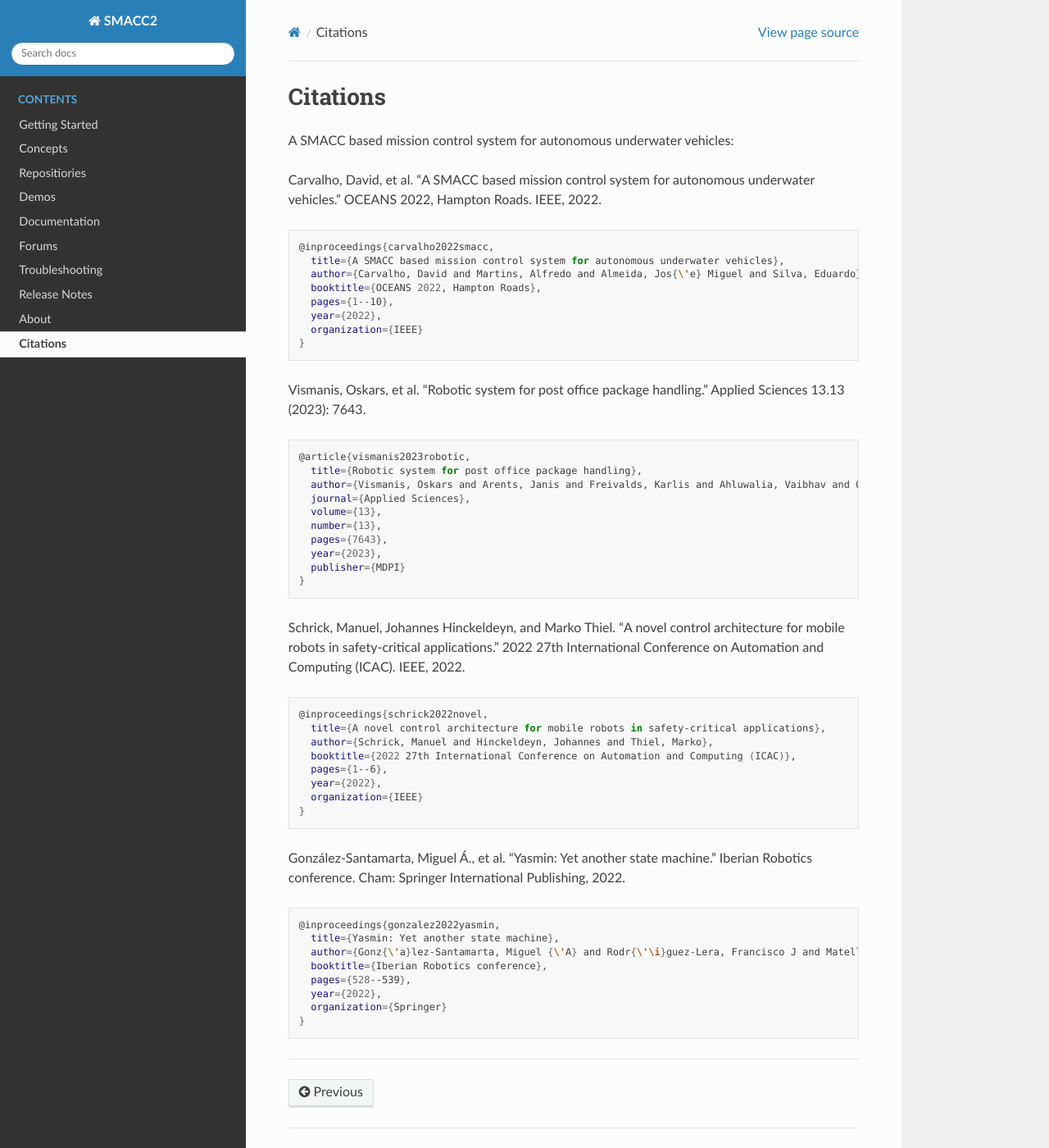
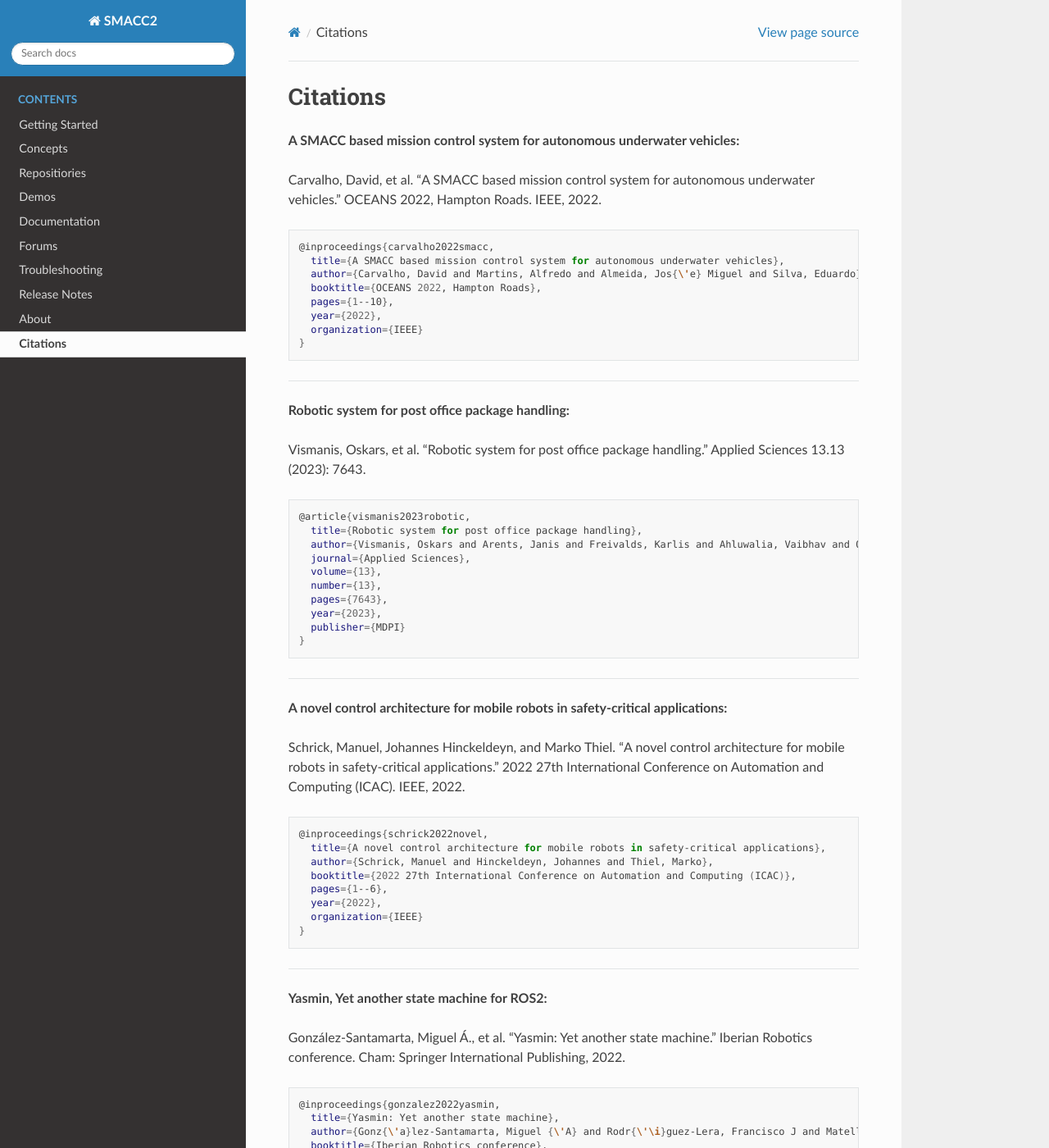
Before and after one commit to robosoft-ai/smacc2_docs, a Sphinx documentation site: the page built from docs/source/citations.rst, in a window 1280 px wide and 1400 px high. Shown: the whole window at 82% size. Built offline with Sphinx 7.4.7 and the Read the Docs theme 3.1.0, drawn with Linux system fonts in a browser that asks for light colours.

Commit message:
Update citations.rst

```diff
--- a/docs/source/citations.rst
+++ b/docs/source/citations.rst
@@ -1,7 +1,7 @@
 Citations
 =====
 
-A SMACC based mission control system for autonomous underwater vehicles:
+**A SMACC based mission control system for autonomous underwater vehicles:**
 
 Carvalho, David, et al. "A SMACC based mission control system for autonomous underwater vehicles." OCEANS 2022, Hampton Roads. IEEE, 2022.
 
@@ -17,7 +17,8 @@
    }
 
 -----
-Robotic system for post office package handling:
+
+**Robotic system for post office package handling:**
 
 Vismanis, Oskars, et al. "Robotic system for post office package handling." Applied Sciences 13.13 (2023): 7643.
 
@@ -35,7 +36,8 @@
    }
 
 -----
-A novel control architecture for mobile robots in safety-critical applications:
+
+**A novel control architecture for mobile robots in safety-critical applications:**
 
 Schrick, Manuel, Johannes Hinckeldeyn, and Marko Thiel. "A novel control architecture for mobile robots in safety-critical applications." 2022 27th International Conference on Automation and Computing (ICAC). IEEE, 2022.
 
@@ -51,7 +53,8 @@
    }
 
 -----
-Yasmin, Yet another state machine for ROS2:
+
+**Yasmin, Yet another state machine for ROS2:**
 
 González-Santamarta, Miguel Á., et al. "Yasmin: Yet another state machine." Iberian Robotics conference. Cham: Springer International Publishing, 2022.
 
```
